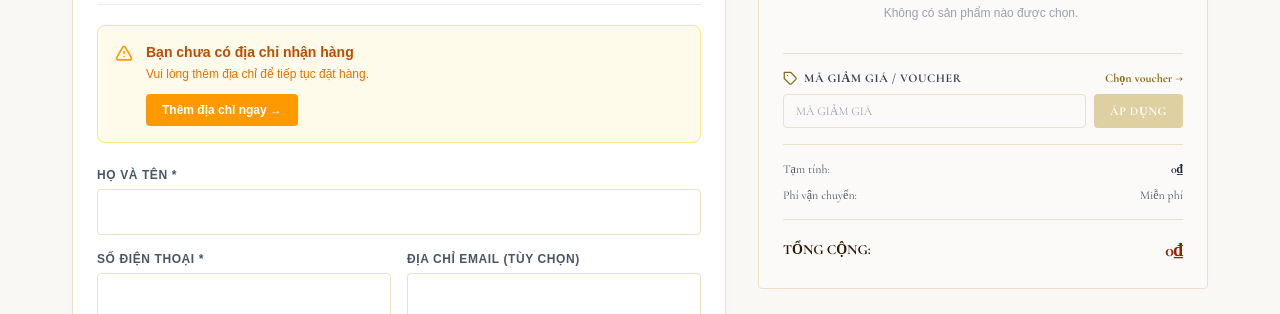
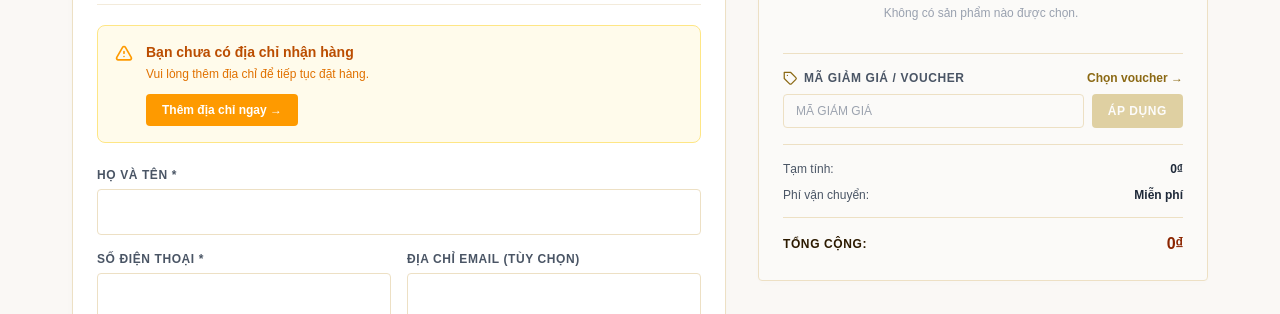
Before and after one commit to Hugn02/nextjs-dashboard, a Next.js app: page /checkout in a window 1280 px wide. Shown: the part 210-524 px from the top of the page. Built offline with nearby package versions, Linux system fonts and the light colour scheme; no server answers; sample sign-in values are in the browser's storage.

Commit message:
update sửa lại voucher

```diff
--- a/app/checkout/page.tsx
+++ b/app/checkout/page.tsx
@@ -364,8 +364,14 @@ export default function CheckoutPage() {
         setDiscountAmount(0);
       } else {
         setAppliedCoupon(result.coupon || null);
-        setDiscountAmount(result.discountAmount);
-        setCouponSuccessMsg(`Đã áp dụng mã "${code.toUpperCase()}" (-${result.discountAmount.toLocaleString("vi-VN")}₫)`);
+        const isFreeShip = result.coupon?.discountType === 'FREE_SHIPPING';
+        const finalDiscount = isFreeShip ? checkoutShippingFee : result.discountAmount;
+        setDiscountAmount(finalDiscount);
+        if (isFreeShip) {
+          setCouponSuccessMsg(`Đã áp dụng mã "${code.toUpperCase()}" (Miễn phí vận chuyển -${checkoutShippingFee.toLocaleString("vi-VN")}₫)`);
+        } else {
+          setCouponSuccessMsg(`Đã áp dụng mã "${code.toUpperCase()}" (-${result.discountAmount.toLocaleString("vi-VN")}₫)`);
+        }
         setCouponCodeInput(code.toUpperCase());
       }
     } catch (err: any) {
@@ -376,6 +382,12 @@ export default function CheckoutPage() {
       setValidatingCoupon(false);
     }
   };
+
+  useEffect(() => {
+    if (appliedCoupon?.discountType === 'FREE_SHIPPING') {
+      setDiscountAmount(checkoutShippingFee);
+    }
+  }, [appliedCoupon, checkoutShippingFee]);
 
   const handleRemoveCoupon = () => {
     setAppliedCoupon(null);
@@ -945,7 +957,7 @@ export default function CheckoutPage() {
                       key={pid}
                       className="flex gap-3 items-center justify-between"
                     >
-                      <div className="flex gap-3 items-center">
+                      <div className="flex gap-2.5 items-center min-w-0 flex-1">
                         <div className="relative w-12 h-12 flex-shrink-0">
                           <div className="w-full h-full bg-[#faf7f2] border border-[#ede0c4] rounded overflow-hidden relative">
                             <ImageWithFallback
@@ -956,22 +968,22 @@ export default function CheckoutPage() {
                               sizes="48px"
                             />
                           </div>
-                          <span className="absolute -top-1.5 -right-1.5 z-10 bg-[#8b6914] text-white text-[9px] rounded-full min-w-[18px] h-[18px] px-1 flex items-center justify-center font-bold shadow-sm">
+                          <span className="absolute -top-1.5 -right-1.5 z-10 bg-[#8b6914] text-white text-[9px] rounded-full min-w-[18px] h-[18px] px-1 flex items-center justify-center font-bold shadow-xs font-sans">
                             {item.quantity}
                           </span>
                         </div>
-                        <div className="max-w-[200px]">
-                          <h4 className="text-xs font-semibold font-['Cormorant_Garamond',_serif] text-[#2c1a00] line-clamp-1 break-words [overflow-wrap:anywhere] [word-break:break-all]" title={p.name}>
+                        <div className="min-w-0 flex-1">
+                          <h4 className="text-xs font-semibold text-[#2c1a00] line-clamp-1 break-words [overflow-wrap:anywhere] [word-break:break-all]" title={p.name}>
                             {p.name}
                           </h4>
                           {p.sku && (
-                            <span className="text-[9px] text-gray-400 tracking-wide uppercase">
+                            <span className="text-[10px] text-gray-400 tracking-wide uppercase font-sans block">
                               SKU: {p.sku}
                             </span>
                           )}
                         </div>
                       </div>
-                      <span className="font-['Cormorant_Garamond',_serif] text-xs font-bold text-gray-800">
+                      <span className="font-sans text-xs font-bold text-gray-800 flex-shrink-0 ml-2">
                         {formatPrice(item.price * item.quantity)}
                       </span>
                     </div>
@@ -981,9 +993,9 @@ export default function CheckoutPage() {
             </div>
 
             {/* Coupon Section */}
-            <div className="border-b border-[#ede0c4] pb-4 mb-4 font-['Cormorant_Garamond',_serif]">
+            <div className="border-b border-[#ede0c4] pb-4 mb-4 font-sans">
               <div className="flex items-center justify-between mb-2">
-                <span className="text-xs font-bold uppercase tracking-wider text-gray-700 font-sans flex items-center gap-1.5">
+                <span className="text-xs font-bold uppercase tracking-wider text-gray-600 flex items-center gap-1.5">
                   <svg width="15" height="15" viewBox="0 0 24 24" fill="none" stroke="#8b6914" strokeWidth="2" strokeLinecap="round" strokeLinejoin="round" className="flex-shrink-0">
                     <path d="M20.59 13.41l-7.17 7.17a2 2 0 0 1-2.83 0L2 12V2h10l8.59 8.59a2 2 0 0 1 0 2.82z" />
                     <line x1="7" y1="7" x2="7.01" y2="7" />
@@ -993,7 +1005,7 @@ export default function CheckoutPage() {
                 <button
                   type="button"
                   onClick={() => setShowCouponModal(true)}
-                  className="text-xs font-bold text-[#8b6914] hover:underline font-sans"
+                  className="text-xs font-bold text-[#8b6914] hover:underline"
                 >
                   Chọn voucher →
                 </button>
@@ -1006,7 +1018,7 @@ export default function CheckoutPage() {
                     value={couponCodeInput}
                     onChange={(e) => setCouponCodeInput(e.target.value.toUpperCase())}
                     placeholder="MÃ GIẢM GIÁ"
-                    className="flex-1 border border-[#ede0c4] rounded px-3 py-2 text-xs font-mono uppercase bg-[#faf8f5] focus:outline-none focus:border-[#c4a84f]"
+                    className="flex-1 border border-[#ede0c4] rounded px-3 py-2 text-xs font-mono uppercase bg-[#faf8f5] focus:outline-none focus:border-[#c4a84f] placeholder:text-gray-400"
                   />
                   <button
                     type="button"
@@ -1020,22 +1032,22 @@ export default function CheckoutPage() {
               ) : (
                 <div className="bg-emerald-50 border border-emerald-200 rounded p-2.5 flex items-center justify-between">
                   <div>
-                    <div className="flex items-center gap-1.5">
+                    <div className="flex items-center gap-2">
                       <span className="font-mono font-bold text-xs text-emerald-800 bg-emerald-100 px-1.5 py-0.5 rounded">
                         {appliedCoupon.code}
                       </span>
-                      <span className="text-xs font-semibold text-emerald-700 font-sans">
+                      <span className="text-xs font-bold text-emerald-700">
                         -{formatPrice(discountAmount)}
                       </span>
                     </div>
-                    <span className="text-[10px] text-emerald-600 block mt-0.5 font-sans">
+                    <span className="text-[11px] text-emerald-600 block mt-0.5">
                       {appliedCoupon.title}
                     </span>
                   </div>
                   <button
                     type="button"
                     onClick={handleRemoveCoupon}
-                    className="text-xs font-bold text-red-500 hover:text-red-700 font-sans p-1"
+                    className="text-xs font-bold text-red-500 hover:text-red-700 p-1"
                     title="Bỏ sử dụng mã"
                   >
                     ✕
@@ -1044,8 +1056,8 @@ export default function CheckoutPage() {
               )}
 
               {couponError && (
-                <p className="text-[11px] text-red-600 mt-1.5 font-sans flex items-start gap-1">
-                  <svg width="13" height="13" viewBox="0 0 24 24" fill="none" stroke="currentColor" strokeWidth="2.2" strokeLinecap="round" strokeLinejoin="round" className="flex-shrink-0 mt-px">
+                <p className="text-[11px] text-red-600 mt-1.5 flex items-start gap-1">
+                  <svg width="13" height="13" viewBox="0 0 24 24" fill="none" stroke="currentColor" strokeWidth="2.2" strokeLinecap="round" strokeLinejoin="round" className="flex-shrink-0 mt-0.5">
                     <path d="M10.29 3.86L1.82 18a2 2 0 0 0 1.71 3h16.94a2 2 0 0 0 1.71-3L13.71 3.86a2 2 0 0 0-3.42 0z" />
                     <line x1="12" y1="9" x2="12" y2="13" />
                     <line x1="12" y1="17" x2="12.01" y2="17" />
@@ -1054,7 +1066,7 @@ export default function CheckoutPage() {
                 </p>
               )}
               {couponSuccessMsg && !couponError && (
-                <p className="text-[11px] text-emerald-600 mt-1.5 font-sans flex items-center gap-1">
+                <p className="text-[11px] text-emerald-600 mt-1.5 flex items-center gap-1">
                   <svg width="13" height="13" viewBox="0 0 24 24" fill="none" stroke="currentColor" strokeWidth="2.5" strokeLinecap="round" strokeLinejoin="round" className="flex-shrink-0">
                     <path d="M22 11.08V12a10 10 0 1 1-5.93-9.14" />
                     <polyline points="22 4 12 14.01 9 11.01" />
@@ -1065,22 +1077,28 @@ export default function CheckoutPage() {
             </div>
 
             {/* Pricing Totals */}
-            <div className="flex flex-col gap-2.5 text-xs text-gray-600 font-['Cormorant_Garamond',_serif] border-b border-[#ede0c4] pb-4 mb-4">
-              <div className="flex justify-between items-center">
+            <div className="flex flex-col gap-2.5 text-xs border-b border-[#ede0c4] pb-3.5 mb-3.5 font-sans">
+              <div className="flex justify-between items-center text-gray-600">
                 <span>Tạm tính:</span>
-                <span className="font-semibold text-gray-800">
+                <span className="font-bold text-gray-800">
                   {formatPrice(checkoutSubtotal)}
                 </span>
               </div>
               {discountAmount > 0 && (
-                <div className="flex justify-between items-center text-emerald-700 font-semibold">
-                  <span>Giảm giá (Voucher):</span>
-                  <span>-{formatPrice(discountAmount)}</span>
+                <div className="flex justify-between items-center text-emerald-700">
+                  <span>
+                    {appliedCoupon?.discountType === 'FREE_SHIPPING'
+                      ? 'Miễn phí vận chuyển:'
+                      : 'Giảm giá (Voucher):'}
+                  </span>
+                  <span className="font-bold text-emerald-700">
+                    -{formatPrice(discountAmount)}
+                  </span>
                 </div>
               )}
-              <div className="flex justify-between items-center">
+              <div className="flex justify-between items-center text-gray-600">
                 <span>Phí vận chuyển:</span>
-                <span>
+                <span className="font-bold text-gray-800">
                   {checkoutShippingFee > 0
                     ? formatPrice(checkoutShippingFee)
                     : "Miễn phí"}
@@ -1088,9 +1106,11 @@ export default function CheckoutPage() {
               </div>
             </div>
 
-            <div className="flex justify-between items-center text-sm font-bold font-['Cormorant_Garamond',_serif] text-[#2c1a00] uppercase">
-              <span>Tổng cộng:</span>
-              <span className="text-lg text-[#8b2500] font-extrabold">
+            <div className="flex justify-between items-center font-sans">
+              <span className="text-xs font-bold uppercase tracking-wider text-[#2c1a00]">
+                Tổng cộng:
+              </span>
+              <span className="text-base font-extrabold text-[#8b2500] tracking-tight">
                 {formatPrice(checkoutTotal)}
               </span>
             </div>
```
Also changed, not shown: src/features/coupon/components/CouponSelectorModal.tsx (+34 -10 lines).
